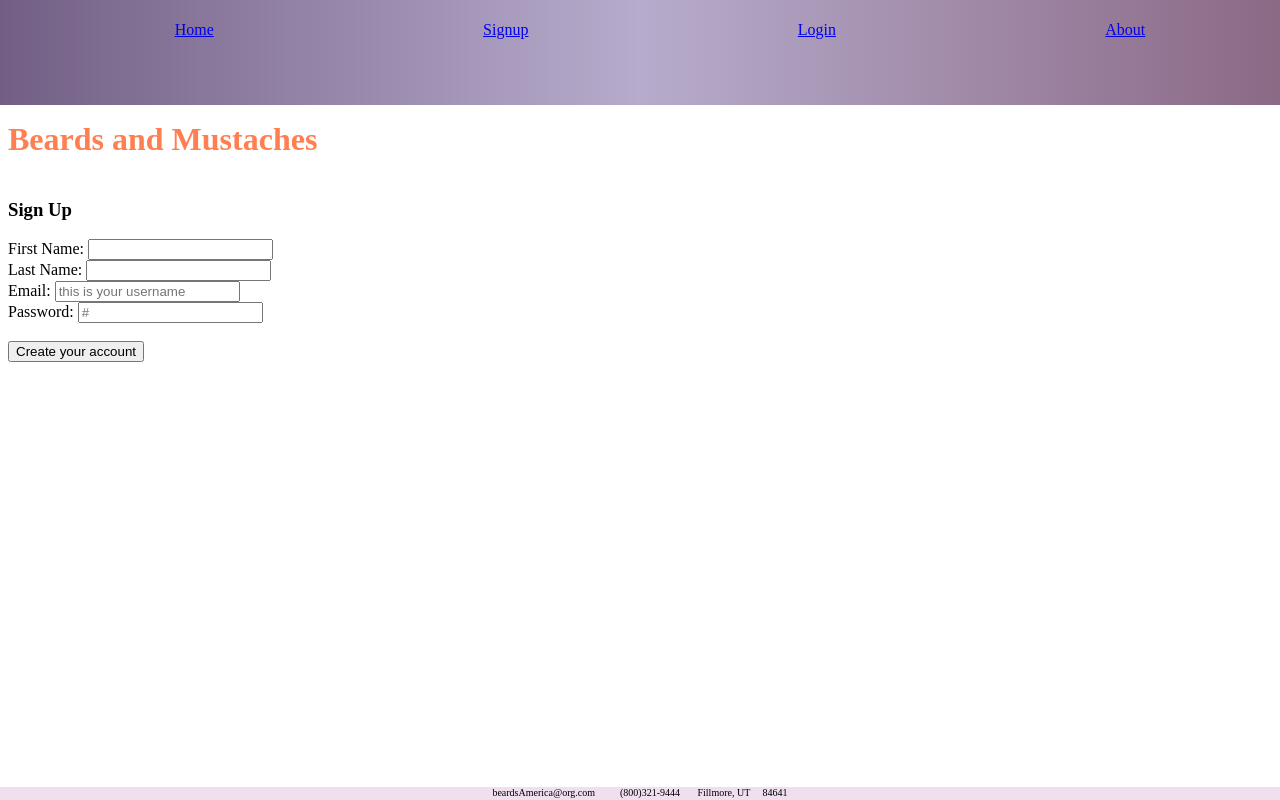
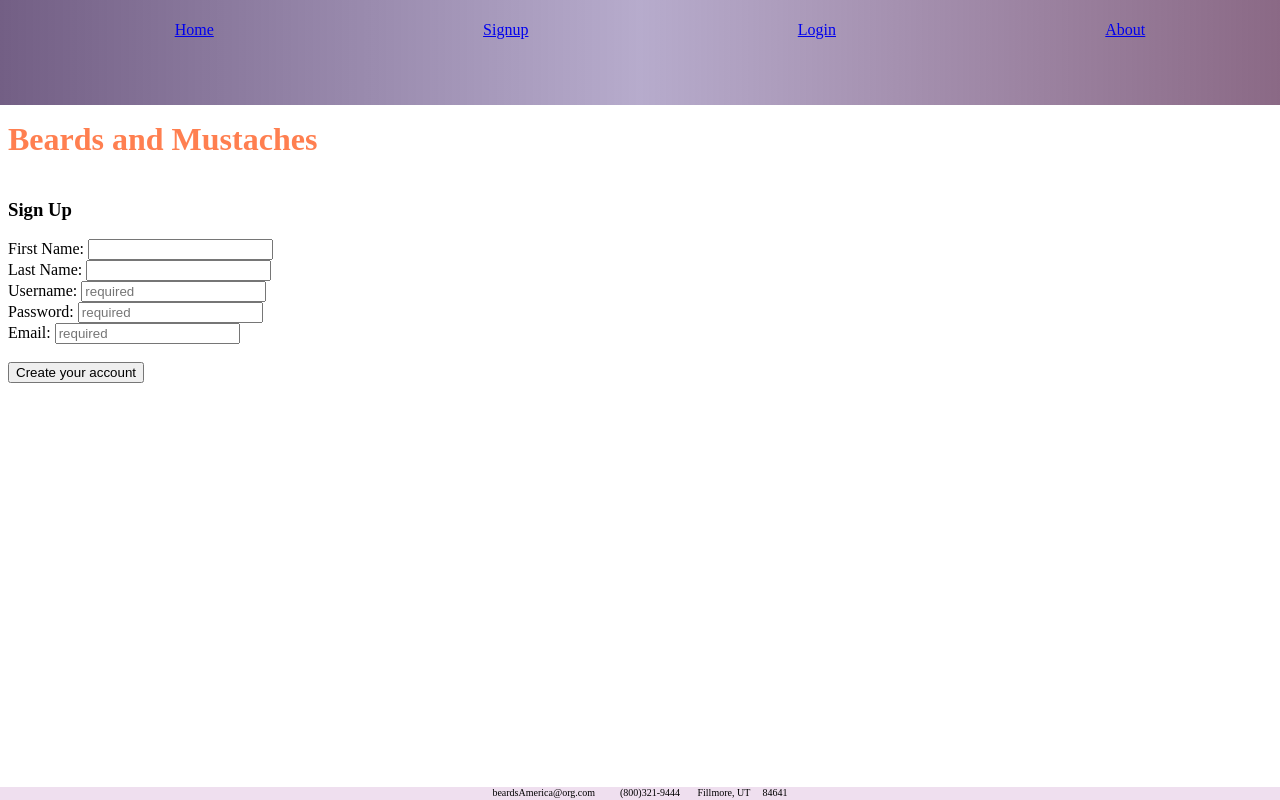
Before and after one commit to jess-laius/get-hairy, a React (Create React App) app in the folder client/: page /signup in a window 1280 px wide. Built offline with nearby package versions, Linux system fonts and the light colour scheme.

Commit message:
final changes to login and signup?

```diff
--- a/client/src/main/routes/login/LoginComponent.js
+++ b/client/src/main/routes/login/LoginComponent.js
@@ -9,10 +9,10 @@ class LoginComponent extends Component {
                     <span>Username: </span>
                     <input
                         onChange={this.props.handleChange}
-                        value={this.props.email}
-                        name="email"
+                        value={this.props.username}
+                        name="username"
                         type="text"
-                        placeholder="use email" />
+                        placeholder="" />
                     <span>Password: </span>
                     <input
                         onChange={this.props.handleChange}
--- a/client/src/main/routes/signup/SignupComponent.js
+++ b/client/src/main/routes/signup/SignupComponent.js
@@ -7,33 +7,15 @@ class SignupComponent extends Component {
                 <form onSubmit={this.props.handleSubmit}>
                     <h3>Sign Up</h3>
                     <span>First Name: </span>
-                    <input
-                        onChange={this.props.handleChange}
-                        value={this.props.firstName}
-                        name="firstName"
-                        type="text"
-                        placeholder="" /> <br/>
-                        <span> Last Name: </span>
-                    <input
-                        onChange={this.props.lastName}
-                        value={this.props.lastName}
-                        name="lastName"
-                        type="text"
-                        placeholder="" /> <br />
+                        <input onChange={this.props.handleChange} value={this.props.firstName} name="firstName" type="text" placeholder="" /> <br/>
+                    <span> Last Name: </span>
+                        <input onChange={this.props.lastName} value={this.props.lastName} name="lastName" type="text" placeholder="" /> <br />
+                    <span>Username: </span>
+                        <input onChange={this.props.handleChange} value={this.props.username} name="username" type="text" placeholder="required" /> <br />
+                    <span>Password: </span>
+                        <input onChange={this.props.handleChange} value={this.props.password} name="password" type="password" placeholder="required" /> <br />
                     <span>Email: </span>
-                    <input
-                        onChange={this.props.handleChange}
-                        value={this.props.email}
-                        name="email"
-                        type="email"
-                        placeholder="this is your username" /> <br />
-                    <span>Password: </span>
-                    <input
-                        onChange={this.props.handleChange}
-                        value={this.props.password}
-                        name="password"
-                        type="password"
-                        placeholder="#" /> <br /><br />
+                        <input onChange={this.props.handleChange} value={this.props.email} name="email" type="email" placeholder="required" /> <br /><br />
                     <button type="submit">Create your account</button>
                     <p>{this.props.authMsg}</p>
                 </form>
```
